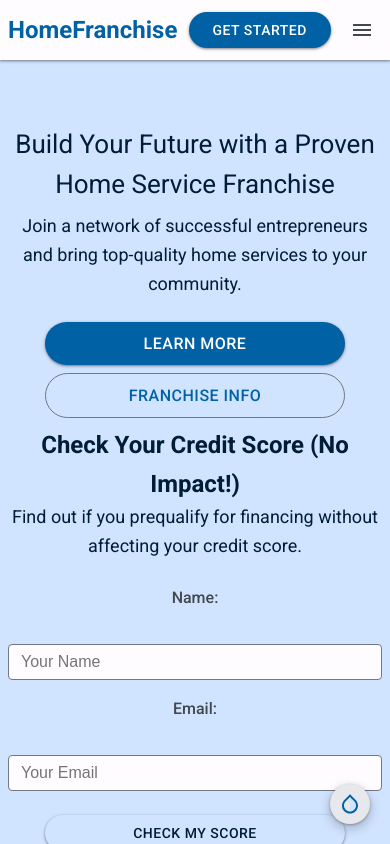
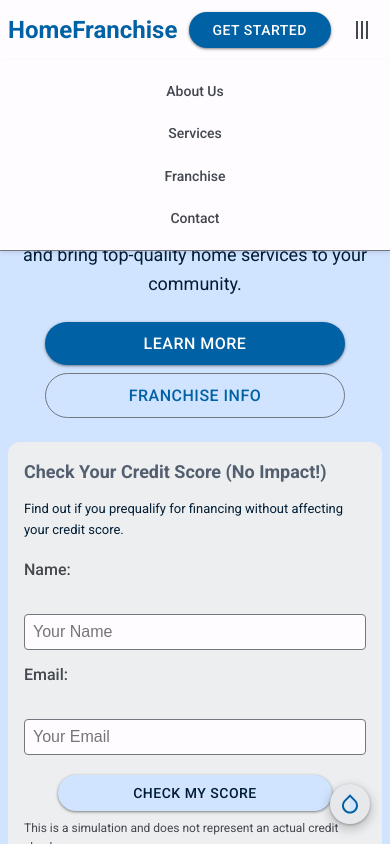
Before and after one commit to fingergunsDEV/HFC-demo, a plain HTML site: page index.html in a window 390 px wide. Both pictures are taken after a click on the button 362 px from the left and 30 px from the top of the page. Shown: the top 844 px of the page. Drawn offline with Linux system fonts and the light colour scheme.

Commit message:
Update style.css

```diff
--- a/style.css
+++ b/style.css
@@ -588,6 +588,74 @@ form input[type="email"]:focus {
   border-color: var(--theme-primary-light);
 }
 
+/* Credit Check Widget Styles */
+.credit-check-widget {
+  background-color: var(--theme-surface-container-light);
+  padding: 24px;
+  border-radius: 12px;
+  margin-top: 24px;
+  text-align: left;
+  transition: background-color 0.3s ease, color 0.3s ease;
+}
+
+.credit-check-widget h2 {
+  font-size: 20px;
+  margin-bottom: 12px;
+  color: var(--theme-secondary-light);
+}
+
+.credit-check-widget p {
+  margin-bottom: 16px;
+  font-size: 14px;
+}
+
+.credit-check-widget label {
+  display: block;
+  margin-bottom: 6px;
+  font-weight: 500;
+  color: var(--theme-on-surface-variant-light);
+}
+
+.credit-check-widget input[type="text"],
+.credit-check-widget input[type="email"] {
+  width: 100%;
+  padding: 8px;
+  margin-bottom: 12px;
+  border: 1px solid var(--theme-outline-light);
+  border-radius: 4px;
+  background-color: var(--theme-surface-light);
+  color: var(--theme-on-surface-light);
+  transition: background-color 0.3s ease, color 0.3s ease, border-color 0.3s ease;
+}
+
+.credit-check-widget input[type="text"]:focus,
+.credit-check-widget input[type="email"]:focus {
+  outline: 2px solid var(--theme-primary-light);
+  border-color: var(--theme-primary-light);
+}
+
+.credit-score-result {
+  margin-top: 16px;
+  padding: 12px;
+  background-color: var(--theme-secondary-container-light);
+  color: var(--theme-on-secondary-container-light);
+  border-radius: 6px;
+  font-weight: bold;
+  text-align: center;
+  display: none;
+  transition: background-color 0.3s ease, color 0.3s ease;
+}
+
+.credit-score-result.active {
+    display: block;
+}
+
+.credit-check-widget .disclaimer {
+  font-size: 12px;
+  color: var(--theme-on-surface-variant-light);
+  margin-top: 8px;
+}
+
 /* Brand Switcher */
 .brand-switcher {
   position: fixed;
@@ -663,9 +731,45 @@ form input[type="email"]:focus {
 
   .nav-links {
     display: none;
+    position: absolute;
+    top: 60px;
+    left: 0;
+    width: 100%;
+    background-color: var(--theme-surface-light);
+    flex-direction: column;
+    align-items: center;
+    padding: 10px 0;
+    box-shadow: 0px 2px 4px rgba(0, 0, 0, 0.1);
+    border-bottom: 1px solid var(--theme-outline-light);
+    z-index: 99; /* Ensure it's below the top app bar but above other content */
+    opacity: 0;
+    visibility: hidden;
+    transform: translateY(-10px);
+    transition: opacity 0.3s ease, visibility 0.3s ease, transform 0.3s ease, background-color 0.3s ease;
   }
+
+  .nav-links.active {
+    display: flex;
+    opacity: 1;
+    visibility: visible;
+    transform: translateY(0);
+  }
+
+  .nav-links a {
+    display: block;
+    padding: 10px 20px;
+    margin: 0;
+    width: 100%;
+    text-align: center;
+  }
+
   .menu-button {
     display: inline-flex;
+  }
+
+  .menu-button.active svg {
+    transform: rotate(90deg); /* Example: Rotate the icon when the menu is active */
+    transition: transform 0.3s ease; /* Smooth rotation */
   }
 
   .hero-section h1 {
@@ -689,3 +793,17 @@ form input[type="email"]:focus {
     margin: 8px auto;
   }
 }
+
+@media (max-width: 768px) {
+  .credit-check-widget {
+    padding: 16px;
+  }
+
+  .credit-check-widget h2 {
+    font-size: 18px;
+  }
+
+  .credit-check-widget p {
+    font-size: 13px;
+  }
+}
```
